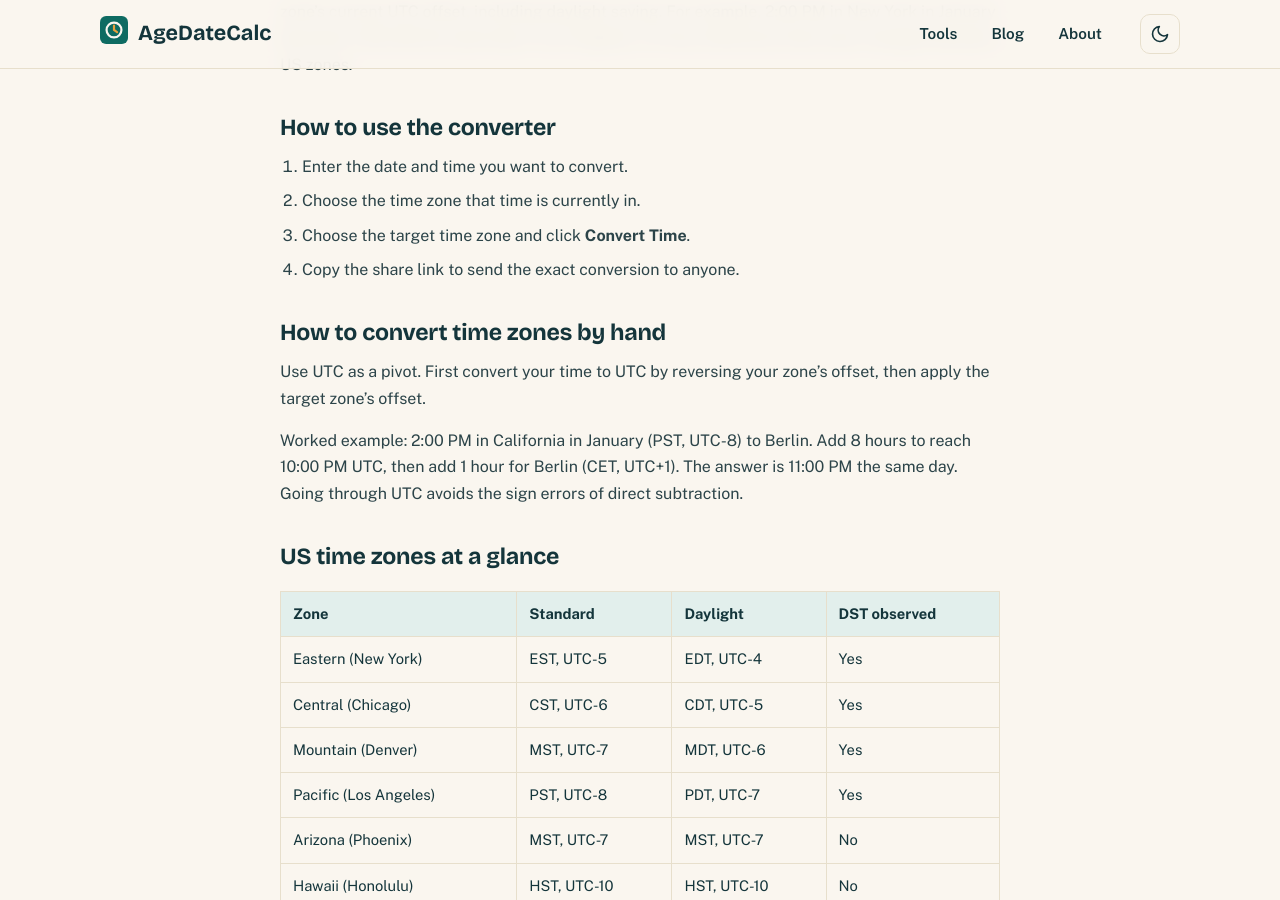
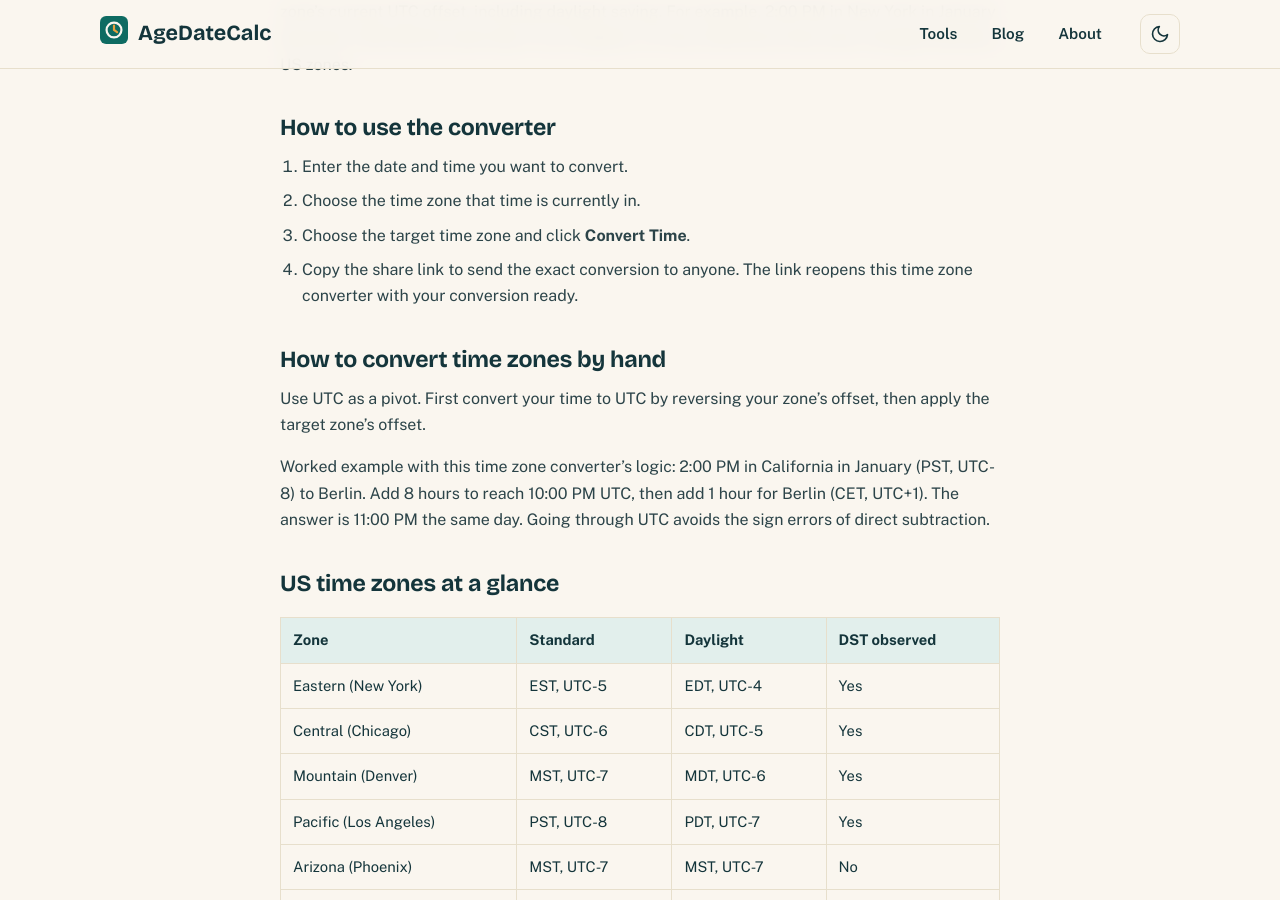
Before and after one commit to zaidmeo09-dhangal/agedatecalc, a Jekyll site: the page built from time-zone-converter.md, in a window 1280 px wide and 900 px high, scrolled down 937 px. Built offline with Jekyll 4.4.1, drawn with Linux system fonts in a browser that asks for light colours; some of the changed text lies outside the part shown.

Commit message:
Strengthen keyword presence in time zone converter page

```diff
--- a/time-zone-converter.md
+++ b/time-zone-converter.md
@@ -100,7 +100,7 @@
 <section class="hero" style="padding:48px 0 24px">
   <div class="wrap hero-inner">
     <h1>Time Zone <span class="accent">Converter</span></h1>
-    <p class="lead">Convert any time between world time zones. Never miss a meeting across borders again.</p>
+    <p class="lead">This time zone converter instantly converts any time between world time zones. Never miss a meeting across borders again.</p>
     <div class="calc-card">
       <div class="field">
         <label for="tz-datetime">Date and time</label>
@@ -134,13 +134,13 @@
 1. Enter the date and time you want to convert.
 2. Choose the time zone that time is currently in.
 3. Choose the target time zone and click **Convert Time**.
-4. Copy the share link to send the exact conversion to anyone.
+4. Copy the share link to send the exact conversion to anyone. The link reopens this time zone converter with your conversion ready.
 
 ## How to convert time zones by hand
 
 Use UTC as a pivot. First convert your time to UTC by reversing your zone's offset, then apply the target zone's offset.
 
-Worked example: 2:00 PM in California in January (PST, UTC-8) to Berlin. Add 8 hours to reach 10:00 PM UTC, then add 1 hour for Berlin (CET, UTC+1). The answer is 11:00 PM the same day. Going through UTC avoids the sign errors of direct subtraction.
+Worked example with this time zone converter's logic: 2:00 PM in California in January (PST, UTC-8) to Berlin. Add 8 hours to reach 10:00 PM UTC, then add 1 hour for Berlin (CET, UTC+1). The answer is 11:00 PM the same day. Going through UTC avoids the sign errors of direct subtraction.
 
 ## US time zones at a glance
 
@@ -183,7 +183,7 @@
 
 ## Why time zone conversions go wrong
 
-Three causes cover almost every bad conversion:
+Three causes cover almost every bad time zone converter result:
 
 1. **Wrong abbreviation displayed.** Many sites show "PST" during daylight months when they mean PDT. The 3-hour math still holds, but the label confuses.
 2. **DST mismatch weeks.** The US and Europe switch on different dates, shifting transatlantic gaps by an hour for a few days.
```
